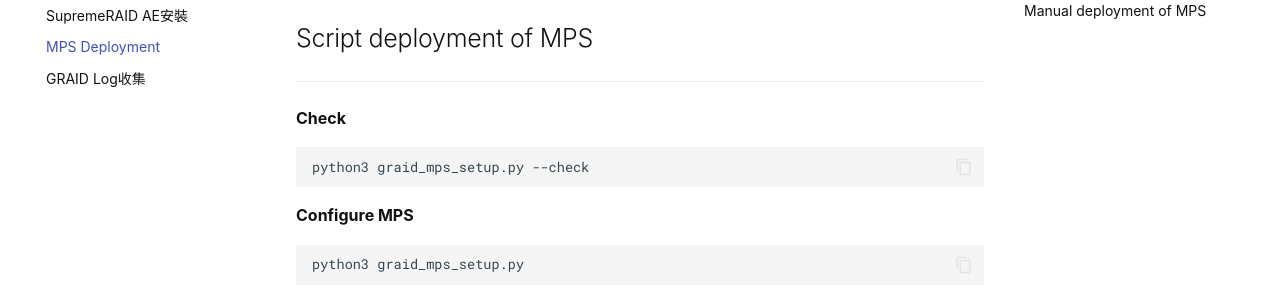
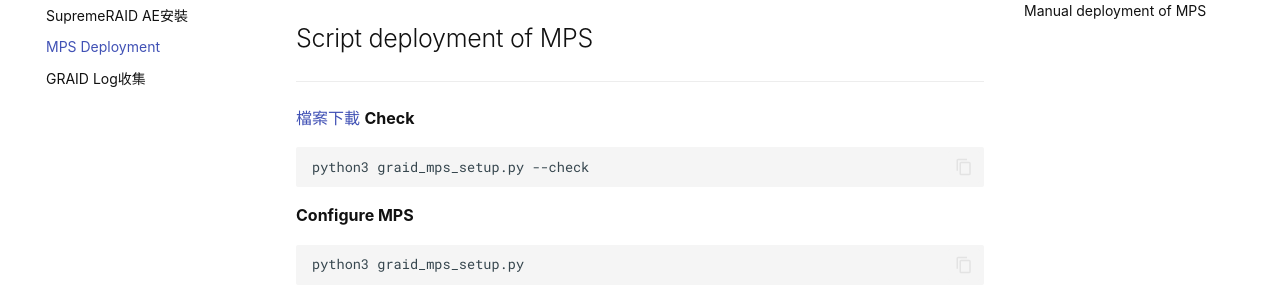
Before and after one commit to Andy0583/Metaage, an MkDocs documentation site: the page built from docs/graid/mps.md, in a window 1280 px wide and 900 px high. Shown: the part 207-507 px from the top of the window. Built offline with MkDocs 1.6.1 and Material for MkDocs 9.7.7, drawn with Linux system fonts in a browser that asks for light colours.

Commit message:
Update mps.md

````diff
--- a/docs/graid/mps.md
+++ b/docs/graid/mps.md
@@ -1,5 +1,6 @@
 ## Script deployment of MPS
 ---
+[檔案下載](https://dtimis-my.sharepoint.com/:u:/g/personal/andyhsu_ginnet_com_tw/IQDzNICZILQvQZPL0Il34MFFATP8syauTa9dDjS86C4PGJs?e=HBJCw2)
 **Check**
 ```
 python3 graid_mps_setup.py --check
````
